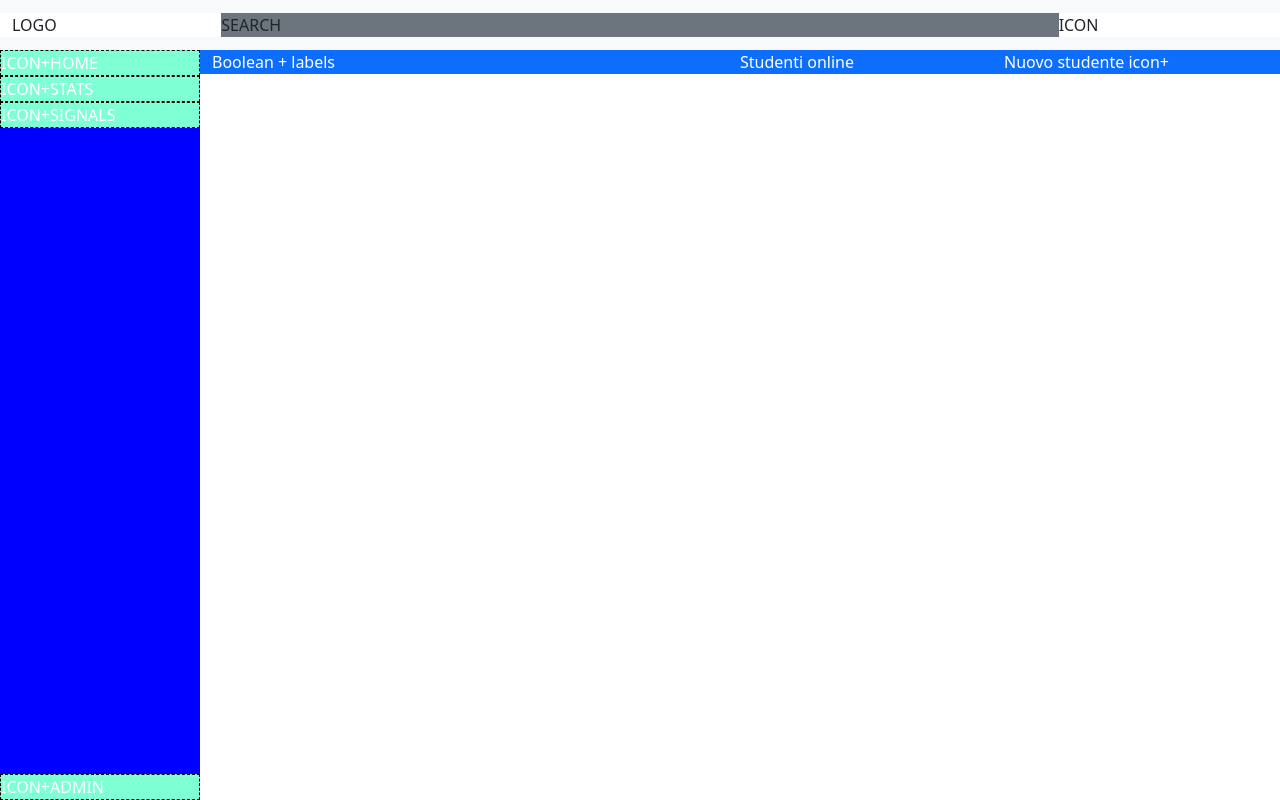
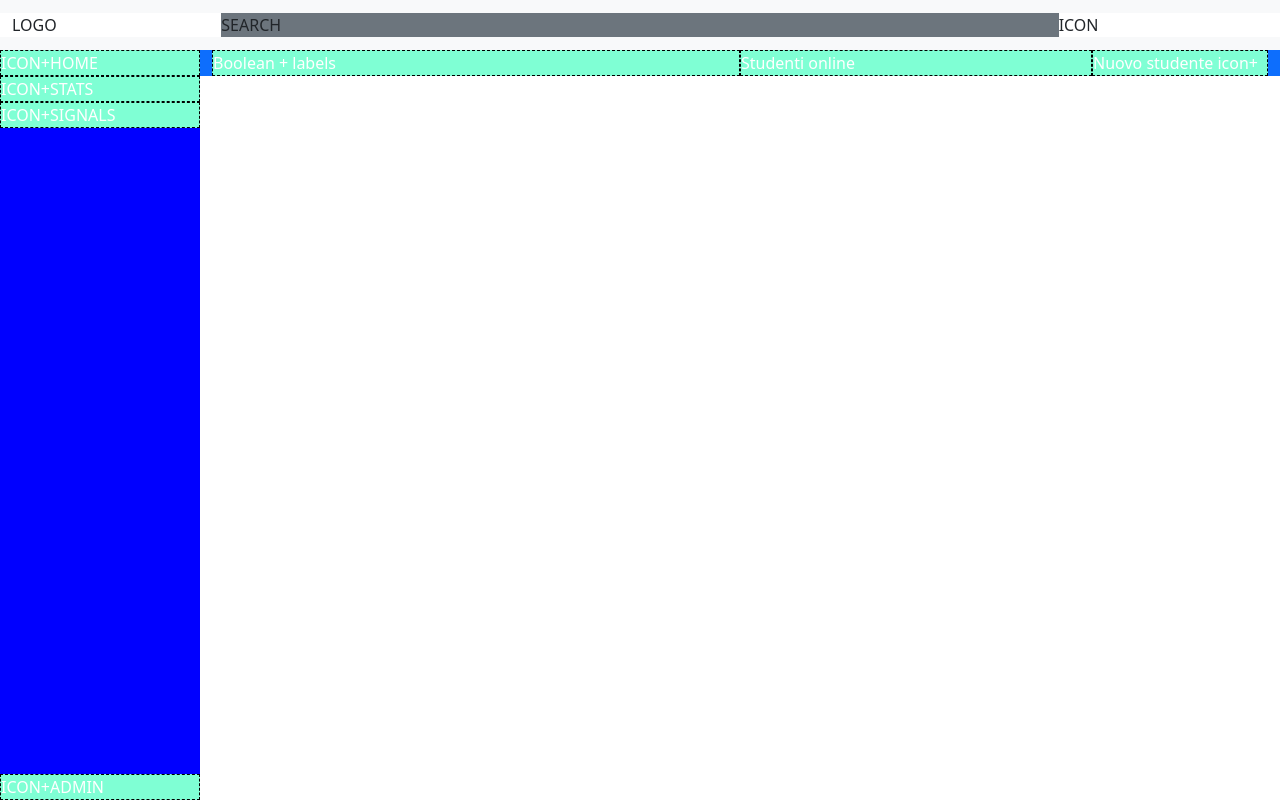
Before and after one commit to AndreaPiazza33/html-css-bootstrap-dashboard, a plain HTML site: page index.html in a window 1280 px wide. Drawn offline with nearby package versions, Linux system fonts and the light colour scheme.

Commit message:
fix: fixed main header col width

```diff
--- a/index.html
+++ b/index.html
@@ -31,14 +31,14 @@
         <header class="bg-primary ms-main-header"><!--3 div containerizzati,mobile a colonne,tablet affiancate stessa larghezza e desktop affiancate la prima con larghezza doppia-->
             <div class="container">
                 <div class="d-flex flex-column flex-md-row text-white">
-                    <div class="order-md-3 col-12 col-md-4 col-lg-3">
+                    <div class="ms-bordered order-md-3 col-12 col-md-4 col-lg-2">
                         <span>Nuovo studente</span>
                         <span>icon+</span>
                     </div>
-                    <div class="order-md-1 col-12 col-md-4 col-lg-6">
+                    <div class="ms-bordered order-md-1 col-12 col-md-4 col-lg-6">
                         <span>Boolean + labels</span>
                     </div>
-                    <div class="order-md-2 col-12 col-md-4 col-lg-3">
+                    <div class="ms-bordered order-md-2 col-12 col-md-4">
                         <span>Studenti online</span>
                     </div>
                 </div>
```
